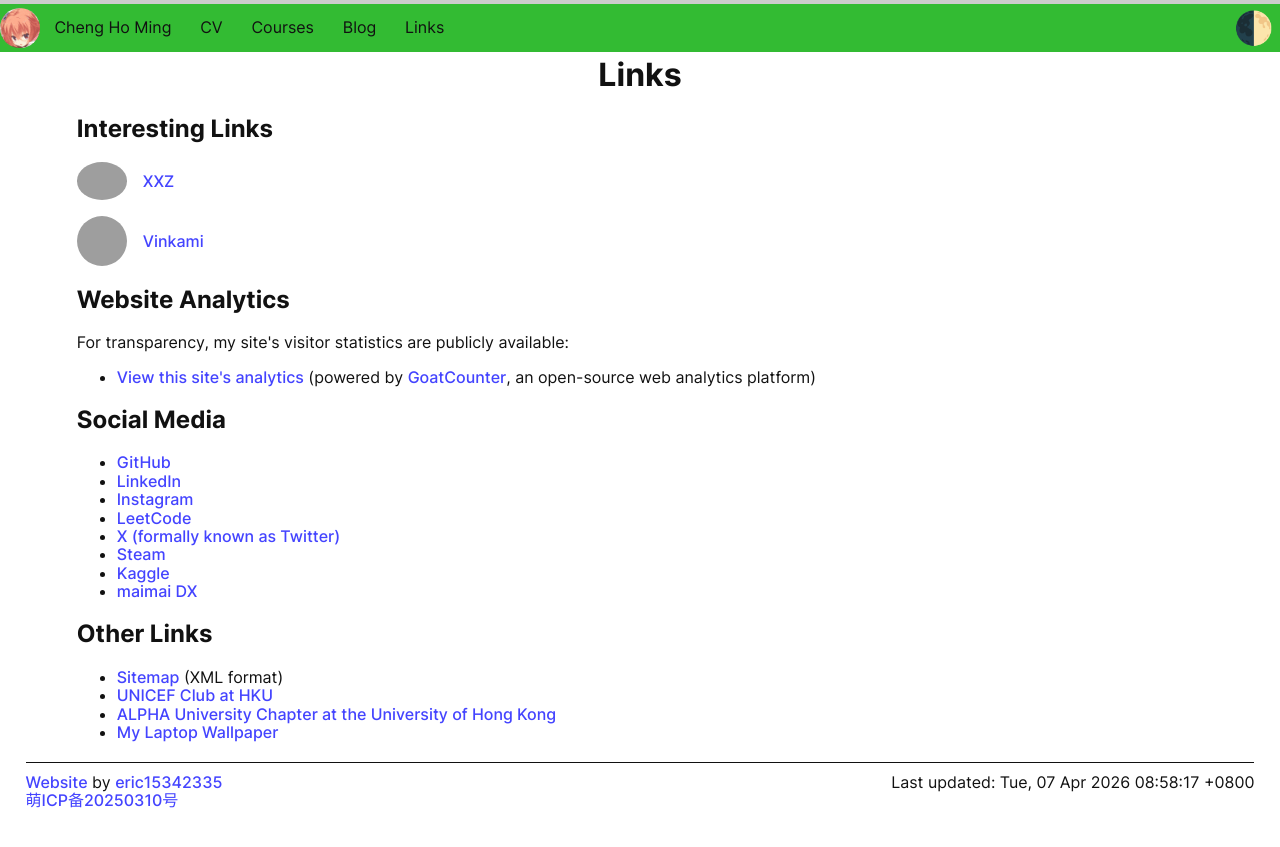
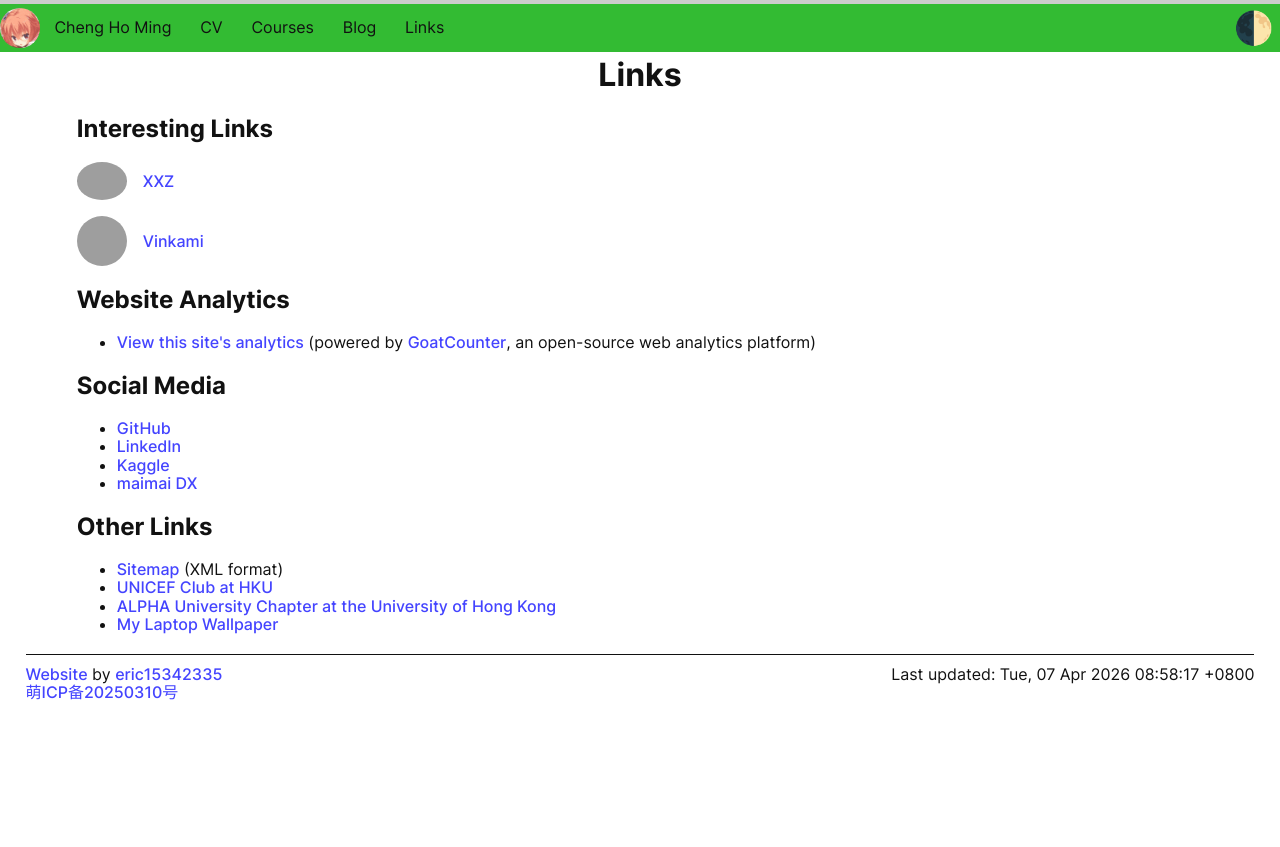
Before and after one commit to eric15342335/eric15342335.github.io, a Jekyll site: the page built from pages/links.html, in a window 1280 px wide. Shown: the top 847 px of the page. Built offline with Jekyll 4.4.1, drawn with Linux system fonts in a browser that asks for light colours; grey boxes are pictures that could not be loaded.

Commit message:
Add COMP3340/COMP3520 resources and update links page

```diff
--- a/pages/index.html
+++ b/pages/index.html
@@ -28,11 +28,7 @@
     </p>
 
     <p>
-      I am passionate about artificial intelligence technologies (automatic machine learning frameworks, computer vision, LLMs, model inference and deployment), full-stack development (different frontend frameworks and libraries, high-performance backend design and CRUD), cloud computing (like GCP and DigitalOcean that I've used before) and DevOps (CI/CD, IaC, large-scale distributed system management). The order of these interests does not indicate my proficiency nor my interest level (In that case, you might stalk my GitHub starred repositories to better know what I really like!).
-    </p>
-
-    <p>
-      I will have an upcoming exchange semester at Fudan University, Shanghai in Fall 2026 (HKUWW application in progress). I will be taking courses under their Computer Science department. If you are interested, feel free to contact me via email!
+      I am passionate about artificial intelligence technologies (<a href="https://auto.gluon.ai/stable/index.html">automatic machine learning frameworks</a>, <a href="https://github.com/eric15342335/realfill">computer vision</a>, LLMs, model inference and deployment), full-stack development (different frontend <a href="https://github.com/ALPHA-HKU-Org/website">frameworks</a> and <a href="https://github.com/eric15342335/roostoo-leaderboard">libraries</a>, high-performance backend design and CRUD), cloud computing (like <a href="https://cloud.google.com/products/compute?hl=en">GCP</a> and <a href="https://www.digitalocean.com/github-students">DigitalOcean</a> that I've used before) and DevOps (<a href="https://github.com/eric15342335/comp2113-engg1340-group-project">CI/CD</a>, IaC, large-scale distributed system management). The order of these interests does not indicate my proficiency nor my interest level (In that case, you might stalk my <a href="https://github.com/eric15342335?tab=stars">GitHub starred repositories</a> to better know what I really like!).
     </p>
 
     <p>
--- a/pages/links.html
+++ b/pages/links.html
@@ -35,7 +35,6 @@
     </ul>
 
     <h2>Website Analytics</h2>
-    <p>For transparency, my site's visitor statistics are publicly available:</p>
     <ul>
       <li>
         <a href="https://eric310.goatcounter.com" target="_blank" rel="noopener">View this site's analytics</a> (powered by <a href="https://www.goatcounter.com" target="_blank" rel="noopener">GoatCounter</a>, an open-source web analytics platform)
@@ -49,18 +48,6 @@
       </li>
       <li>
         <a href="https://www.linkedin.com/in/eric15342335/" target="_blank" rel="noopener">LinkedIn</a>
-      </li>
-      <li>
-        <a href="https://www.instagram.com/ericcheng0310/" target="_blank" rel="noopener">Instagram</a>
-      </li>
-      <li>
-        <a href="https://leetcode.com/eric15342335/" target="_blank" rel="noopener">LeetCode</a>
-      </li>
-      <li>
-        <a href="https://x.com/eric15342335/" target="_blank" rel="noopener">X (formally known as Twitter)</a>
-      </li>
-      <li>
-        <a href="https://steamcommunity.com/id/eric15342335" target="_blank" rel="noopener">Steam</a>
       </li>
       <li>
         <a href="https://www.kaggle.com/eric15342335" target="_blank" rel="noopener">Kaggle</a>
```
Also changed, not shown: assets/courses.json (+21 -2 lines), 1 other file.
